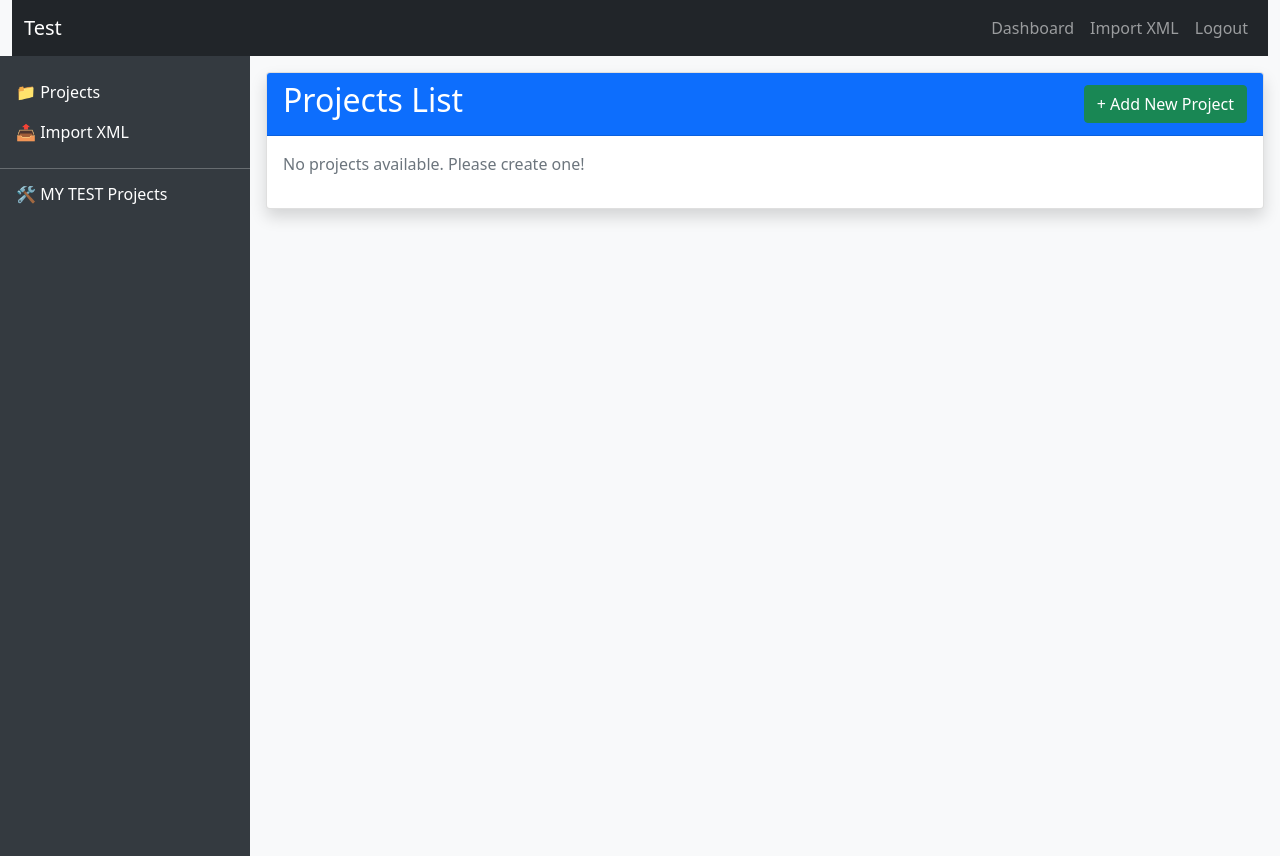
After one commit to andrewchoi1735/TCM, a Flask app: page /projects in a window 1280 px wide. The commit adds this page. Run offline with Flask 3, Linux system fonts and the light colour scheme; a user stored in the database is signed in.

Commit message:
Add project hierarchy and creation info

```diff
--- a/app.py
+++ b/app.py
@@ -26,6 +26,15 @@ class User(UserMixin, db.Model):
     username = db.Column(db.String(50), unique=True)
     password = db.Column(db.String(100))
     suites = db.relationship('TestSuite', backref='user', lazy=True)
+    projects = db.relationship('Project', backref='user', lazy=True)
+
+
+class Project(db.Model):
+    id = db.Column(db.Integer, primary_key=True)
+    name = db.Column(db.String(100), nullable=False)
+    user_id = db.Column(db.Integer, db.ForeignKey('user.id'), nullable=False)
+    created_at = db.Column(db.DateTime, default=func.now())
+    suites = db.relationship('TestSuite', backref='project', lazy=True)
 
 
 class TestCase(db.Model):
@@ -46,6 +55,7 @@ class TestSuite(db.Model):
     id = db.Column(db.Integer, primary_key=True)
     name = db.Column(db.String(100), nullable=False)
     user_id = db.Column(db.Integer, db.ForeignKey('user.id'), nullable=False)
+    project_id = db.Column(db.Integer, db.ForeignKey('project.id'), nullable=False)
     abbreviation = db.Column(db.String(10), nullable=False)  # 약칭 필드
     created_at = db.Column(db.DateTime, default=func.now())
     # 기존 test_cases 유지
@@ -77,13 +87,15 @@ def index():
 @login_required
 def dashboard():
     # 최신순으로 가져오는 쿼리 추가
-    suites = TestSuite.query.filter_by(user_id=current_user.id).order_by(TestSuite.created_at.desc()).limit(10).all()
-    cases = TestCase.query.join(TestSuite).filter(TestSuite.user_id == current_user.id).order_by(
+    suites = TestSuite.query.join(Project).filter(Project.user_id == current_user.id).order_by(TestSuite.created_at.desc()).limit(10).all()
+    cases = TestCase.query.join(TestSuite).join(Project).filter(
+        Project.user_id == current_user.id).order_by(
         TestCase.created_at.desc()).limit(10).all()
 
     # 통계 데이터
     total_cases = len(cases)
-    executions = TestExecution.query.join(TestCase).join(TestSuite).filter(TestSuite.user_id == current_user.id).all()
+    executions = TestExecution.query.join(TestCase).join(TestSuite).join(Project).filter(
+        Project.user_id == current_user.id).all()
 
     pass_count = sum(1 for e in executions if e.result == 'PASS')
     fail_count = sum(1 for e in executions if e.result == 'FAIL')
@@ -104,6 +116,8 @@ def dashboard():
 # 로그인/회원가입 기능
 @app.route('/login', methods=['GET', 'POST'])
 def login():
+    if current_user.is_authenticated:
+        return redirect(url_for('dashboard'))
     if request.method == 'POST':
         username = request.form['username']
         password = request.form['password']
@@ -146,44 +160,49 @@ def storage_info():
 
 
 
-@app.route('/suites', methods=['GET'])
-def suite_list():
-    suites = TestSuite.query.all()  # 모든 Suite 가져오기
-    return render_template('suite_list.html', suites=suites)
+@app.route('/projects', methods=['GET'])
+@login_required
+def project_list():
+    projects = Project.query.filter_by(user_id=current_user.id).all()
+    return render_template('project_list.html', projects=projects)
 
 
-@app.route('/create_suite', methods=['POST'])
-def create_suite():
-    if not current_user.is_authenticated:
-        return redirect('/login')  # 인증되지 않은 경우 로그인 페이지로 이동
+@app.route('/create_suite/<int:project_id>', methods=['POST'])
+@login_required
+def create_suite(project_id):
+    project = Project.query.filter_by(id=project_id, user_id=current_user.id).first_or_404()
 
-    # Form 데이터 가져오기
     name = request.form['name']
     abbreviation = request.form['abbreviation']
 
-    # 새로운 Suite 생성 (user_id 포함)
     new_suite = TestSuite(
         name=name,
         abbreviation=abbreviation,
-        user_id=current_user.id  # 로그인된 사용자의 ID를 추가
+        user_id=current_user.id,
+        project_id=project.id
     )
 
-    # DB에 추가
     db.session.add(new_suite)
     db.session.commit()
 
-    return redirect('/suites')  # Suite 생성 후 Suite 목록 화면으로 이동
+    return redirect(url_for('view_project', project_id=project_id))
+
+
+@app.route('/project/<int:project_id>')
+@login_required
+def view_project(project_id):
+    project = Project.query.filter_by(id=project_id, user_id=current_user.id).first_or_404()
+    return render_template('suite_list.html', project=project)
 
 
 
 @app.route('/suite/<int:suite_id>')
 @login_required
 def view_suite(suite_id):
-    # 현재 사용자의 스위트만 조회하도록 수정 🔒
-    suite = TestSuite.query.filter_by(
-        id=suite_id,
-        user_id=current_user.id
-    ).first_or_404()  # 404 에러 자동 처리
+    suite = TestSuite.query.join(Project).filter(
+        TestSuite.id == suite_id,
+        Project.user_id == current_user.id
+    ).first_or_404()
     return render_template('suite.html', suite=suite)
 
 
@@ -191,9 +210,9 @@ def view_suite(suite_id):
 @app.route('/case/<int:case_id>', methods=['GET'])
 @login_required
 def view_case(case_id):
-    case = TestCase.query.join(TestSuite).filter(
+    case = TestCase.query.join(TestSuite).join(Project).filter(
         TestCase.id == case_id,
-        TestSuite.user_id == current_user.id  # 🔑 TestSuite를 통해 사용자 필터링
+        Project.user_id == current_user.id
     ).first_or_404()
     return render_template('case.html', case=case)
 
@@ -209,8 +228,10 @@ def generate_case_id(suite):
 @app.route('/add_case/<int:suite_id>', methods=['POST'])
 @login_required
 def add_case(suite_id):
-    # 현재 사용자가 소유한 Suite인지 확인
-    suite = TestSuite.query.filter_by(id=suite_id, user_id=current_user.id).first_or_404()
+    suite = TestSuite.query.join(Project).filter(
+        TestSuite.id == suite_id,
+        Project.user_id == current_user.id
+    ).first_or_404()
 
     # POST로 전달받은 데이터
     title = request.form.get('title', '').strip()
@@ -264,9 +285,9 @@ def update_case_result(case_id):  # 기존 update_case에서 이름 변경
         flash("Invalid result selected.", "danger")
         return redirect(request.referrer)
 
-    case = TestCase.query.join(TestSuite).filter(
+    case = TestCase.query.join(TestSuite).join(Project).filter(
         TestCase.id == case_id,
-        TestSuite.user_id == current_user.id
+        Project.user_id == current_user.id
     ).first_or_404()
 
     # 새로운 실행 결과 추가
@@ -284,10 +305,10 @@ def update_case_result(case_id):  # 기존 update_case에서 이름 변경
 @login_required  # 로그인 필수
 def execute_case(case_id):
     # 테스트 케이스가 현재 사용자와 연결된 케이스인지 확인
-    case = TestCase.query.join(TestSuite).filter(
-        TestCase.id == case_id,  # 케이스 ID 매칭
-        TestSuite.user_id == current_user.id  # 현재 사용자 권한 확인
-    ).first_or_404()  # 없으면 404 에러 처리
+    case = TestCase.query.join(TestSuite).join(Project).filter(
+        TestCase.id == case_id,
+        Project.user_id == current_user.id
+    ).first_or_404()
 
     # 결과 폼 데이터 가져오기
     result = request.form.get('result')
@@ -311,9 +332,9 @@ def execute_case(case_id):
 @login_required
 def update_case_details(case_id):  # 또 다른 update_case 함수의 이름 변경
     # 현재 사용자가 소유한 Test Case인지 확인
-    case = TestCase.query.join(TestSuite).filter(
+    case = TestCase.query.join(TestSuite).join(Project).filter(
         TestCase.id == case_id,
-        TestSuite.user_id == current_user.id  # 현재 사용자 검사
+        Project.user_id == current_user.id
     ).first_or_404()
 
     # 수정 데이터 가져오기
@@ -425,7 +446,7 @@ def upload_xml():
         if duplicate_found:
             flash('Some duplicate cases were skipped.', 'warning')
         flash('XML test cases imported successfully.', 'success')
-        return redirect(url_for('suite_list'))
+        return redirect(url_for('project_list'))
 
     return render_template('upload_xml.html')
 
--- a/templates/base.html
+++ b/templates/base.html
@@ -70,7 +70,7 @@
             <div class="position-sticky pt-3">
                 <ul class="nav flex-column">
                     <li class="nav-item">
-                        <a class="nav-link text-white" href="{{ url_for('suite_list') }}">
+                        <a class="nav-link text-white" href="{{ url_for('project_list') }}">
                             📁 Projects
                         </a>
                     </li>
@@ -85,10 +85,10 @@
                     🛠️ MY TEST Projects
                 </h6>
                 <ul class="nav flex-column">
-                    {% for suite in current_user.test_suites %}
+                    {% for project in current_user.projects %}
                     <li class="nav-item">
-                        <a class="nav-link text-white" href="{{ url_for('view_suite', suite_id=suite.id) }}">
-                            {{ suite.name }}
+                        <a class="nav-link text-white" href="{{ url_for('view_project', project_id=project.id) }}">
+                            {{ project.name }}
                         </a>
                     </li>
                     {% endfor %}
--- a/templates/case.html
+++ b/templates/case.html
@@ -11,6 +11,7 @@
         <div class="card-header bg-primary text-white d-flex justify-content-between align-items-center">
             <!-- Left: 제목 -->
             <h1>{{ case.title }}</h1>
+            <small>Created by {{ case.user.username }} on {{ case.created_at.strftime('%Y-%m-%d %H:%M') }}</small>
             <!-- Right: 버튼 그룹 -->
             <div>
                 <!-- 목록 버튼 -->
--- /dev/null
+++ b/templates/project_list.html
@@ -0,0 +1,51 @@
+{% extends "base.html" %}
+{% block content %}
+
+<div class="card">
+    <div class="card-header bg-primary text-white d-flex justify-content-between align-items-center">
+        <h2>Projects List</h2>
+        <button class="btn btn-success" data-bs-toggle="modal" data-bs-target="#addSuiteModal">+ Add New Project</button>
+    </div>
+    <div class="card-body">
+        {% if projects %}
+        <ul class="list-group">
+            {% for project in projects %}
+            <li class="list-group-item d-flex justify-content-between align-items-center">
+                <div>
+                    <h4 class="mb-1">{{ project.name }}</h4>
+                    <small class="text-muted">Created by {{ project.user.username }} on {{ project.created_at.strftime('%Y-%m-%d %H:%M') }}</small>
+                </div>
+                <a href="/project/{{ project.id }}" class="btn btn-primary">View Suites</a>
+            </li>
+            {% endfor %}
+        </ul>
+        {% else %}
+        <p class="text-muted">No projects available. Please create one!</p>
+        {% endif %}
+    </div>
+</div>
+
+<!-- Add Suite Modal -->
+<div class="modal fade" id="addSuiteModal" tabindex="-1" aria-labelledby="addSuiteModalLabel" aria-hidden="true">
+    <div class="modal-dialog">
+        <form method="POST" action="/create_project">
+            <div class="modal-content">
+                <div class="modal-header">
+                    <h5 class="modal-title" id="addSuiteModalLabel">Create New Project</h5>
+                    <button type="button" class="btn-close" data-bs-dismiss="modal" aria-label="Close"></button>
+                </div>
+                <div class="modal-body">
+                    <div class="mb-3">
+                        <label for="name" class="form-label">Project Name</label>
+                        <input type="text" id="name" name="name" class="form-control" required>
+                    </div>
+                </div>
+                <div class="modal-footer">
+                    <button type="button" class="btn btn-secondary" data-bs-dismiss="modal">Close</button>
+                    <button type="submit" class="btn btn-success">Create Project</button>
+                </div>
+            </div>
+        </form>
+    </div>
+</div>
+{% endblock %}
--- a/templates/suite.html
+++ b/templates/suite.html
@@ -4,6 +4,7 @@
 <div class="card">
     <div class="card-header bg-primary text-white">
         <h2>{{ suite.name }}</h2>
+        <p class="mb-0">Created by {{ suite.user.username }} on {{ suite.created_at.strftime('%Y-%m-%d %H:%M') }}</p>
         <p class="mb-0">Total Test Cases: <span class="fw-bold">{{ suite.test_cases|length }}</span></p>
     </div>
     <div class="card-body">
@@ -22,7 +23,7 @@
                     <a href="/case/{{ case.id }}" class="text-decoration-none flex-grow-1">
                         <div>
                             <h5 class="mb-1">{{ case.case_id }}: {{ case.title }}</h5>
-                            <p class="mb-2">{{ case.description }}</p>
+                            <p class="mb-2">Created by {{ case.user.username }} on {{ case.created_at.strftime('%Y-%m-%d %H:%M') }}</p>
 
                             <!-- 실행 상태 표시 -->
                             <div>
```
Also changed, not shown: templates/login.html (+8 -94 lines), templates/suite_list.html (+13 -9 lines).
